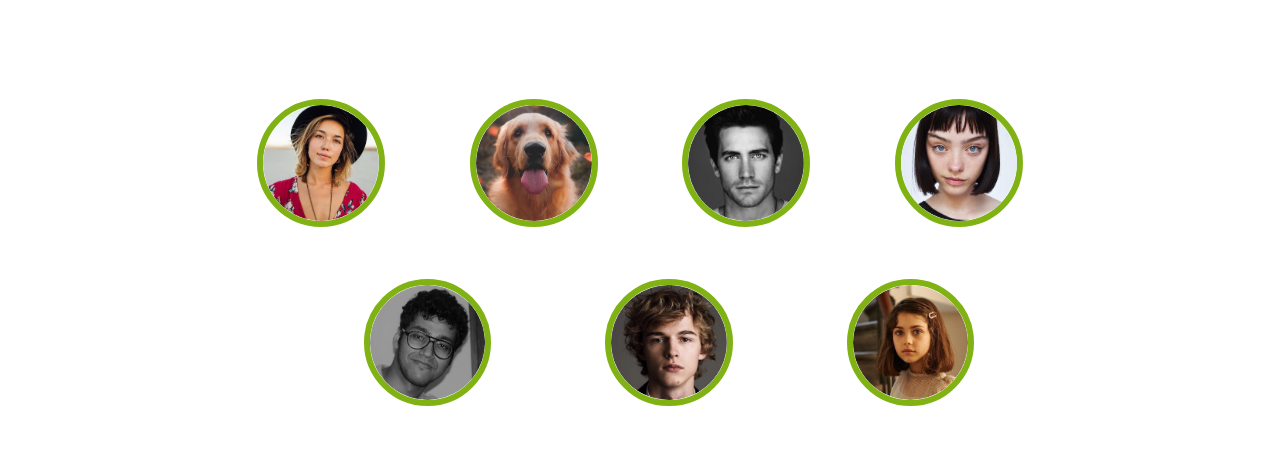
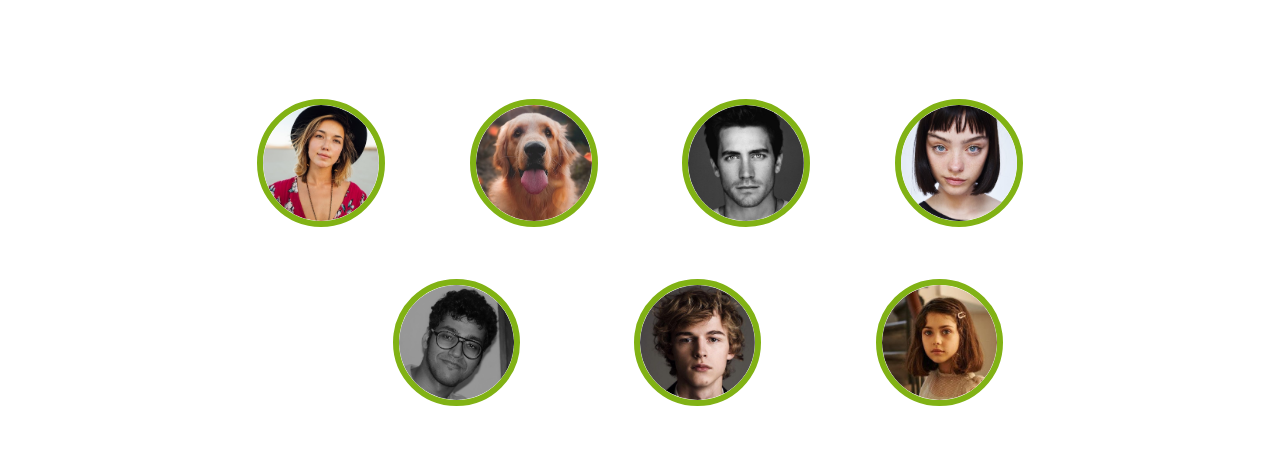
Before and after one commit to Ritobrato/Blogger-mania, a plain HTML site: page index.html in a window 1280 px wide. Shown: the part 938-1408 px from the top of the page. Drawn offline with nearby package versions, Linux system fonts and the light colour scheme.

Commit message:
Update style.css

```diff
--- a/css/style.css
+++ b/css/style.css
@@ -74,7 +74,7 @@ p {
   margin: 0 55px;
   position: relative;
   top: 4rem;
-  left: 3rem;
+  left: 4.8rem;
   width: 10%;
   border-radius: 100%;
   border: solid 6px;
```
